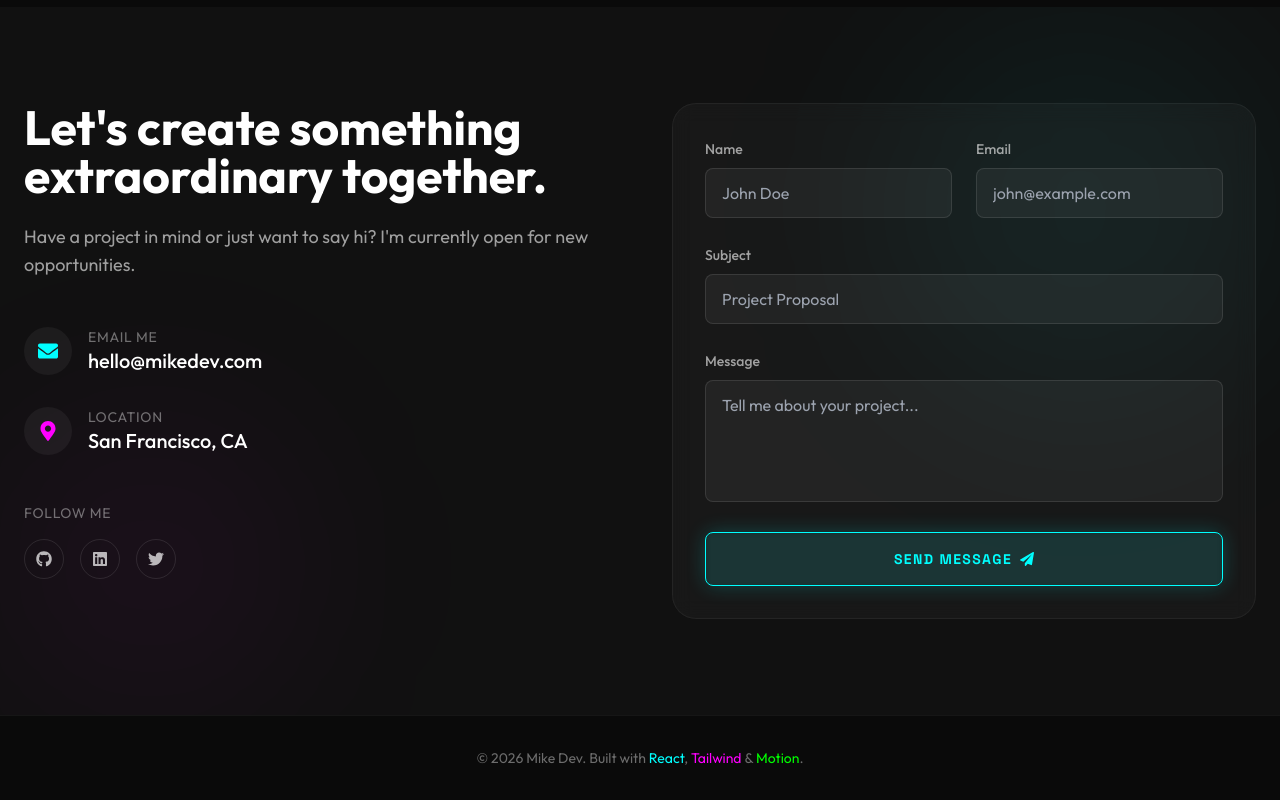
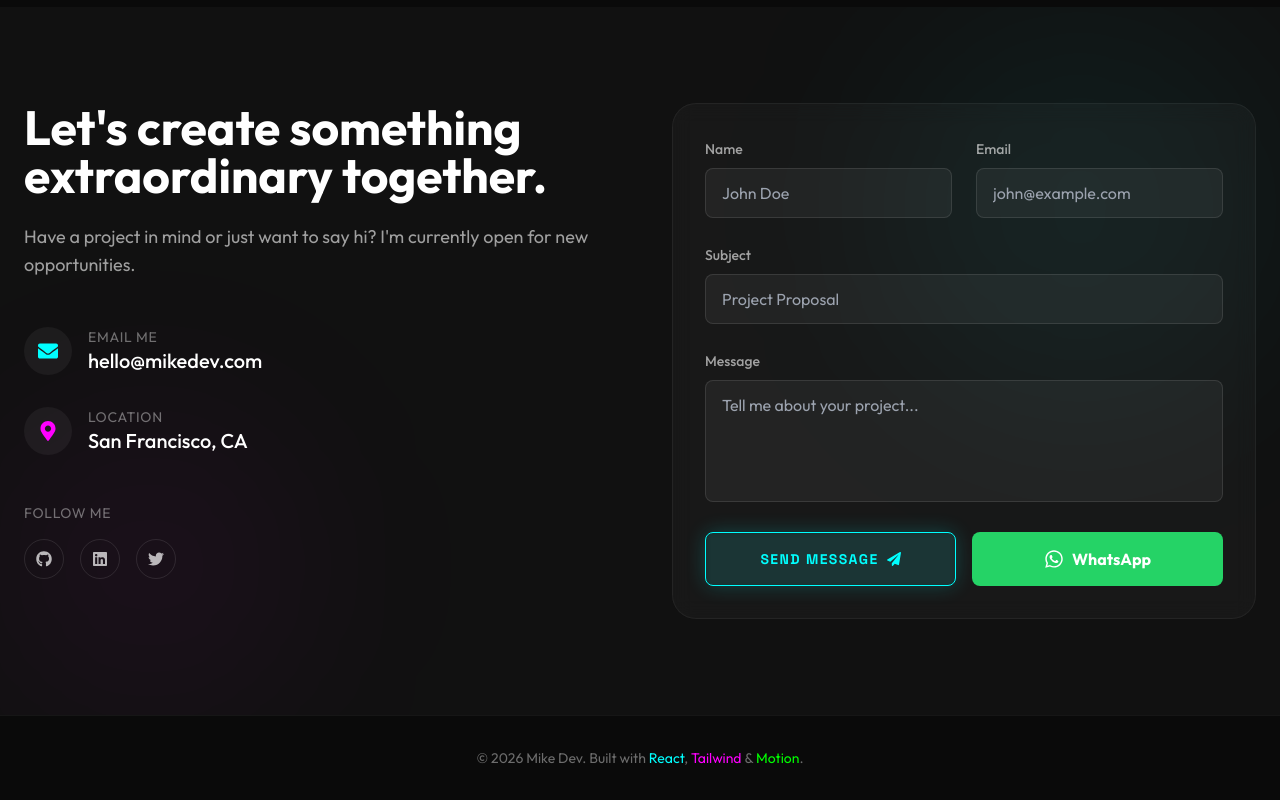
Before and after one commit to StealWDK/portfolio, a React (Vite) app: page / in a window 1280 px wide. Shown: the part 4476-5276 px from the top of the page. Built offline with nearby package versions, Linux system fonts and the light colour scheme.

Commit message:
Add WhatsApp messaging integration to Contact form

```diff
--- a/components/sections/Contact.tsx
+++ b/components/sections/Contact.tsx
@@ -1,7 +1,7 @@
 import React, { useState } from 'react';
 import { motion } from 'framer-motion';
 import Button from '../ui/Button';
-import { FaPaperPlane, FaEnvelope, FaMapMarkerAlt } from 'react-icons/fa';
+import { FaPaperPlane, FaEnvelope, FaMapMarkerAlt, FaWhatsapp } from 'react-icons/fa';
 import { SOCIAL_LINKS } from '../../constants';
 import { useLanguage } from '../../context/LanguageContext';
 
@@ -46,18 +46,35 @@ const Contact: React.FC = () => {
       window.gtag('event', 'generate_lead', {
         event_category: 'Contact',
         event_label: formData.subject || 'General Inquiry',
-        // value: 1 // Optional value
       });
-      console.log('GA Event Sent: generate_lead');
-    } else {
-      console.warn('Google Analytics (gtag) not found on window object.');
     }
-
-    // Here you would typically send the data to your backend
-    // fetch('http://localhost:5000/api/v1/contact/submit', { ... })
 
     alert('Message sent! (Tracked in Google Analytics)');
     setFormData({ name: '', email: '', subject: '', message: '' });
+  };
+
+  const handleWhatsApp = () => {
+    const { name, email, subject, message } = formData;
+
+    // Construct the message
+    const text = `*New Contact Request*\n\n*Name:* ${name}\n*Email:* ${email}\n*Subject:* ${subject}\n*Message:* ${message}`;
+
+    // Encode for URL
+    const encodedText = encodeURIComponent(text);
+
+    // WhatsApp URL (Moldova format: 373...)
+    const whatsappUrl = `https://wa.me/37376856195?text=${encodedText}`;
+
+    // Track click in Analytics
+    if (typeof window.gtag === 'function') {
+      window.gtag('event', 'whatsapp_click', {
+        event_category: 'Contact',
+        event_label: 'WhatsApp Button',
+      });
+    }
+
+    // Open in new tab
+    window.open(whatsappUrl, '_blank');
   };
 
   return (
@@ -180,9 +197,20 @@ const Contact: React.FC = () => {
                 />
               </div>
 
-              <Button className="w-full" icon={<FaPaperPlane />} type="submit">
-                {t.contact.form.send}
-              </Button>
+              <div className="grid grid-cols-1 sm:grid-cols-2 gap-4">
+                <Button className="w-full" icon={<FaPaperPlane />} type="submit">
+                  {t.contact.form.send}
+                </Button>
+
+                <button
+                  type="button"
+                  onClick={handleWhatsApp}
+                  className="w-full flex items-center justify-center gap-2 px-6 py-3 rounded-lg font-bold transition-all duration-300 bg-[#25D366] text-white hover:bg-[#128C7E]"
+                >
+                  <FaWhatsapp className="text-xl" />
+                  <span>WhatsApp</span>
+                </button>
+              </div>
             </form>
           </motion.div>
         </div>
```
